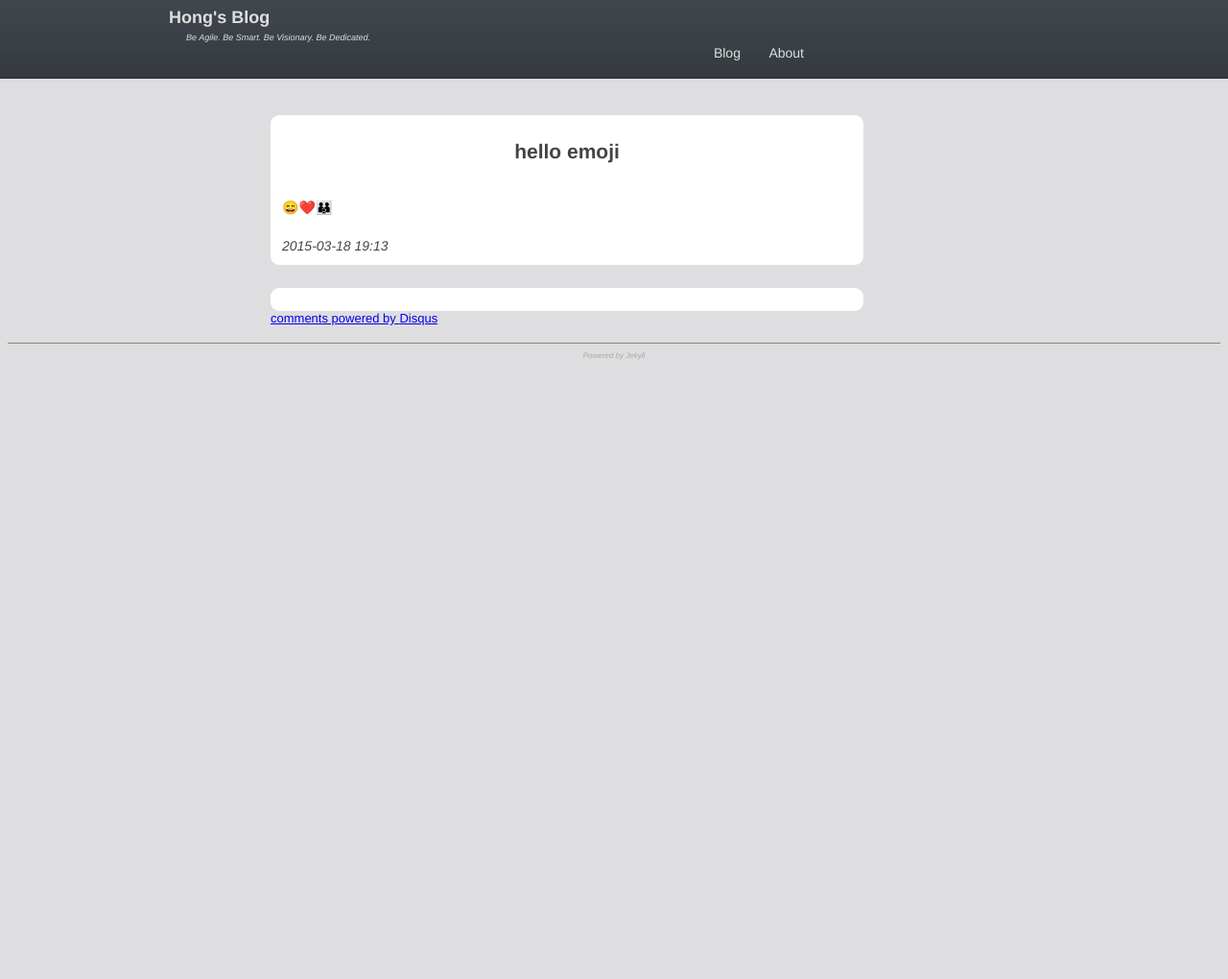
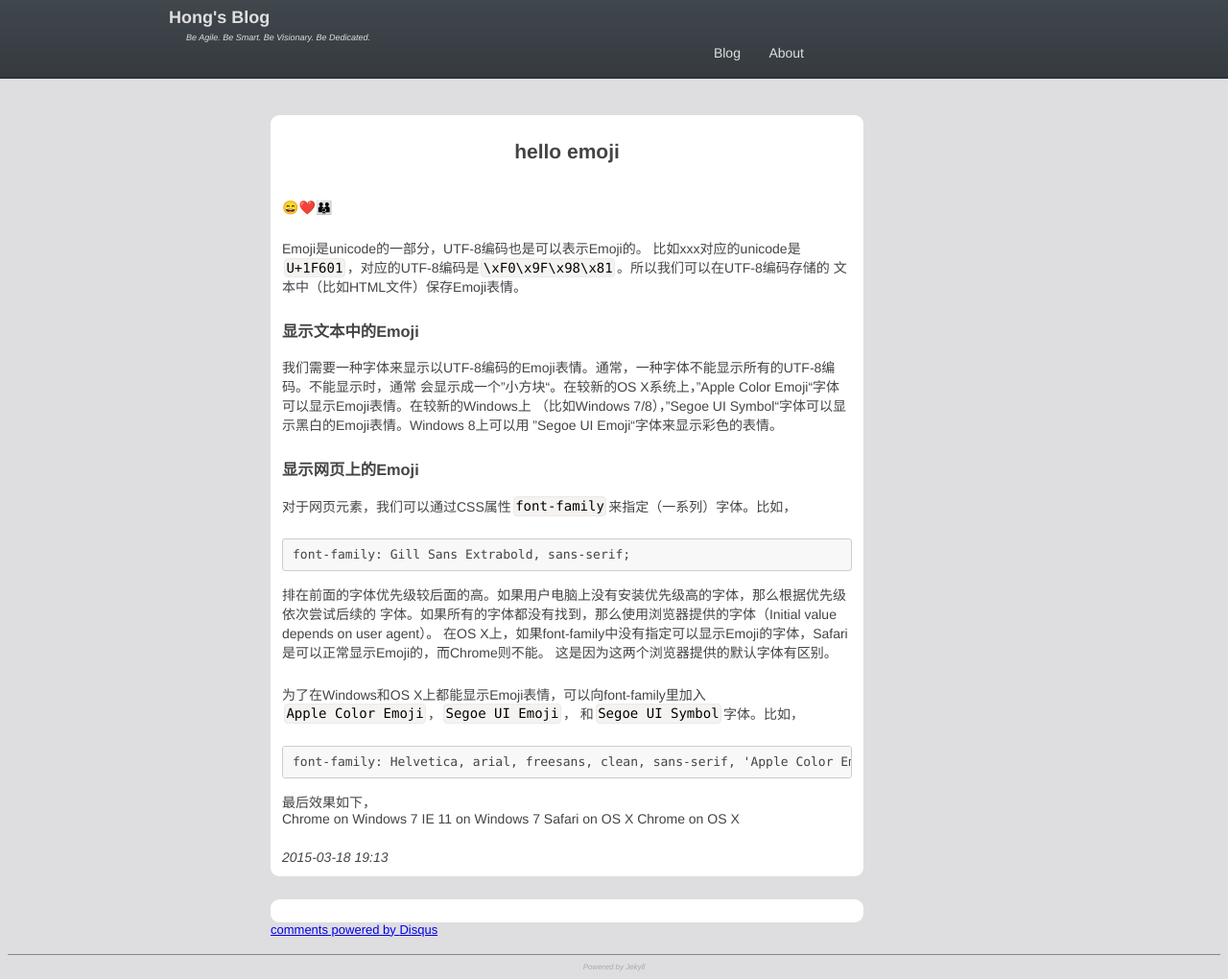
Before and after one commit to RockHong/rockhong.github.com, a Jekyll site: the page built from _posts/2015-03-18-hello-emoji.md, in a window 1280 px wide. Shown: the whole page at 96% size. Built offline with Jekyll 4.4.1, drawn with Linux system fonts in a browser that asks for light colours; comment, search, counter and statistics services are not loaded; before the commit the page ends 900 px from its top, so only the background shows below that.

Commit message:
support emoji

```diff
--- a/_posts/2015-03-18-hello-emoji.md
+++ b/_posts/2015-03-18-hello-emoji.md
@@ -16,5 +16,40 @@ image_desc:
 
 😄❤️👪
 
+Emoji是unicode的一部分，UTF-8编码也是可以表示Emoji的。
+比如xxx对应的unicode是`U+1F601`，对应的UTF-8编码是`\xF0\x9F\x98\x81`。所以我们可以在UTF-8编码存储的
+文本中（比如HTML文件）保存Emoji表情。
 
-[1]: http://eli.thegreenplace.net/2013/11/05/how-to-jit-an-introduction/ "How to JIT - an introduction"
+###显示文本中的Emoji
+我们需要一种字体来显示以UTF-8编码的Emoji表情。通常，一种字体不能显示所有的UTF-8编码。不能显示时，通常
+会显示成一个”小方块“。在较新的OS X系统上，”Apple Color Emoji“字体可以显示Emoji表情。在较新的Windows上
+（比如Windows 7/8），”Segoe UI Symbol“字体可以显示黑白的Emoji表情。Windows 8上可以用
+”Segoe UI Emoji“字体来显示彩色的表情。
+
+###显示网页上的Emoji
+对于网页元素，我们可以通过CSS属性`font-family`来指定（一系列）字体。比如，
+
+    font-family: Gill Sans Extrabold, sans-serif;
+
+排在前面的字体优先级较后面的高。如果用户电脑上没有安装优先级高的字体，那么根据优先级依次尝试后续的
+字体。如果所有的字体都没有找到，那么使用浏览器提供的字体（Initial value depends on user agent）。
+在OS X上，如果font-family中没有指定可以显示Emoji的字体，Safari是可以正常显示Emoji的，而Chrome则不能。
+这是因为这两个浏览器提供的默认字体有区别。
+
+为了在Windows和OS X上都能显示Emoji表情，可以向font-family里加入`Apple Color Emoji`，`Segoe UI Emoji`，
+和`Segoe UI Symbol`字体。比如，
+
+    font-family: Helvetica, arial, freesans, clean, sans-serif, 'Apple Color Emoji', 'Segoe UI Emoji', 'Segoe UI Symbol';
+
+最后效果如下，
+Chrome on Windows 7
+IE 11 on Windows 7
+Safari on OS X
+Chrome on OS X
+
+
+
+[1]: http://apps.timwhitlock.info/emoji/tables/unicode "Emoji Unicode Tables"
+[2]: https://msdn.microsoft.com/en-us/library/windows/apps/jj841126.aspx "Segoe UI Symbol"
+[3]: https://developer.mozilla.org/en-US/docs/Web/CSS/font-family "font-family"
+[5]: http://www.w3schools.com/cssref/pr_font_font-family.asp "font-family"
--- a/css/default.css
+++ b/css/default.css
@@ -12,7 +12,7 @@ body {
     background-color: #dedddf;
     text-align: center;
     color: #444;
-    font-family: Helvetica, arial, freesans, clean, sans-serif, 'Segoe UI Emoji', 'Segoe UI Symbol';
+    font-family: Helvetica, arial, freesans, clean, sans-serif, 'Apple Color Emoji', 'Segoe UI Emoji', 'Segoe UI Symbol';
 }
 
 div#header {
```
